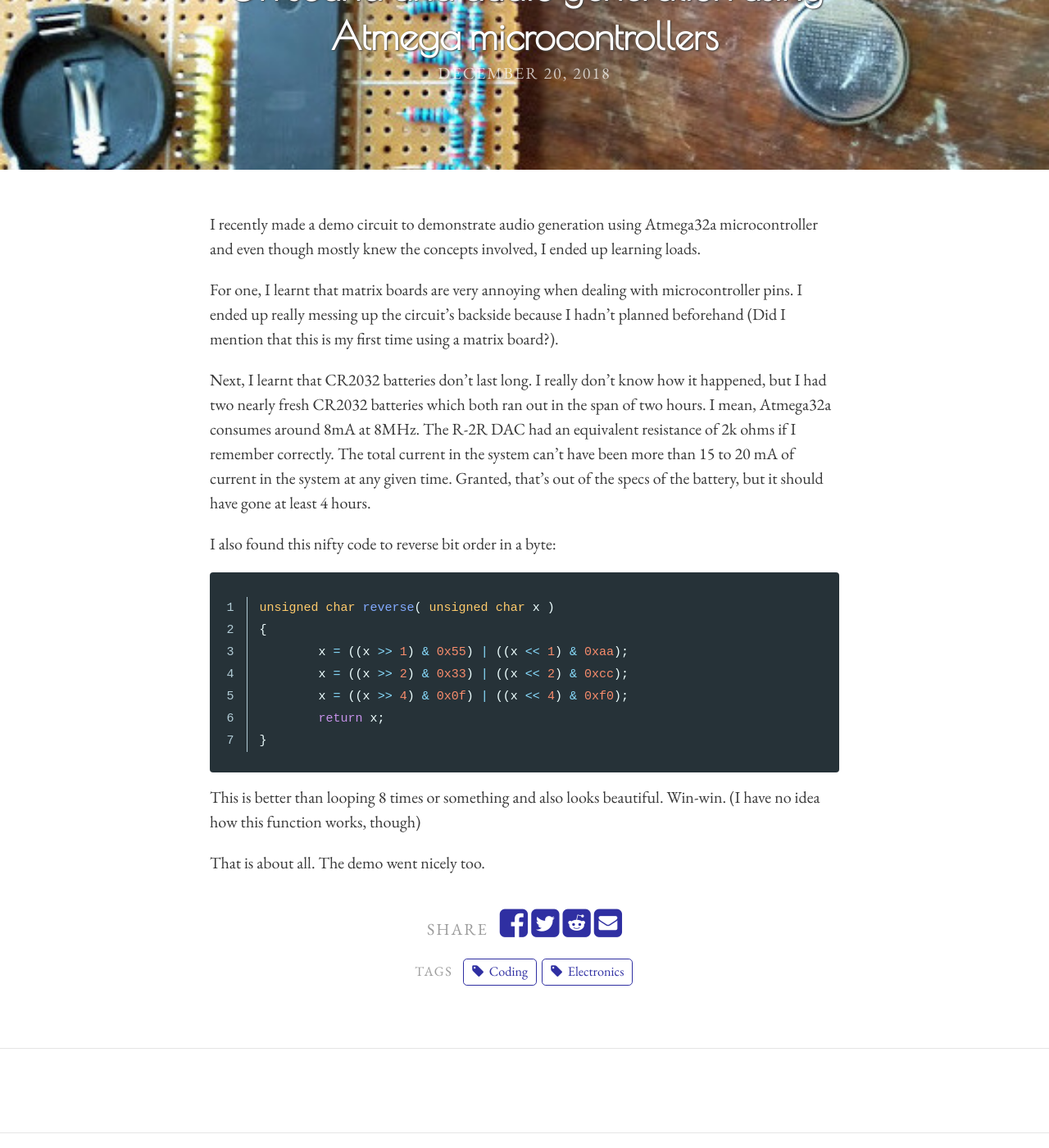
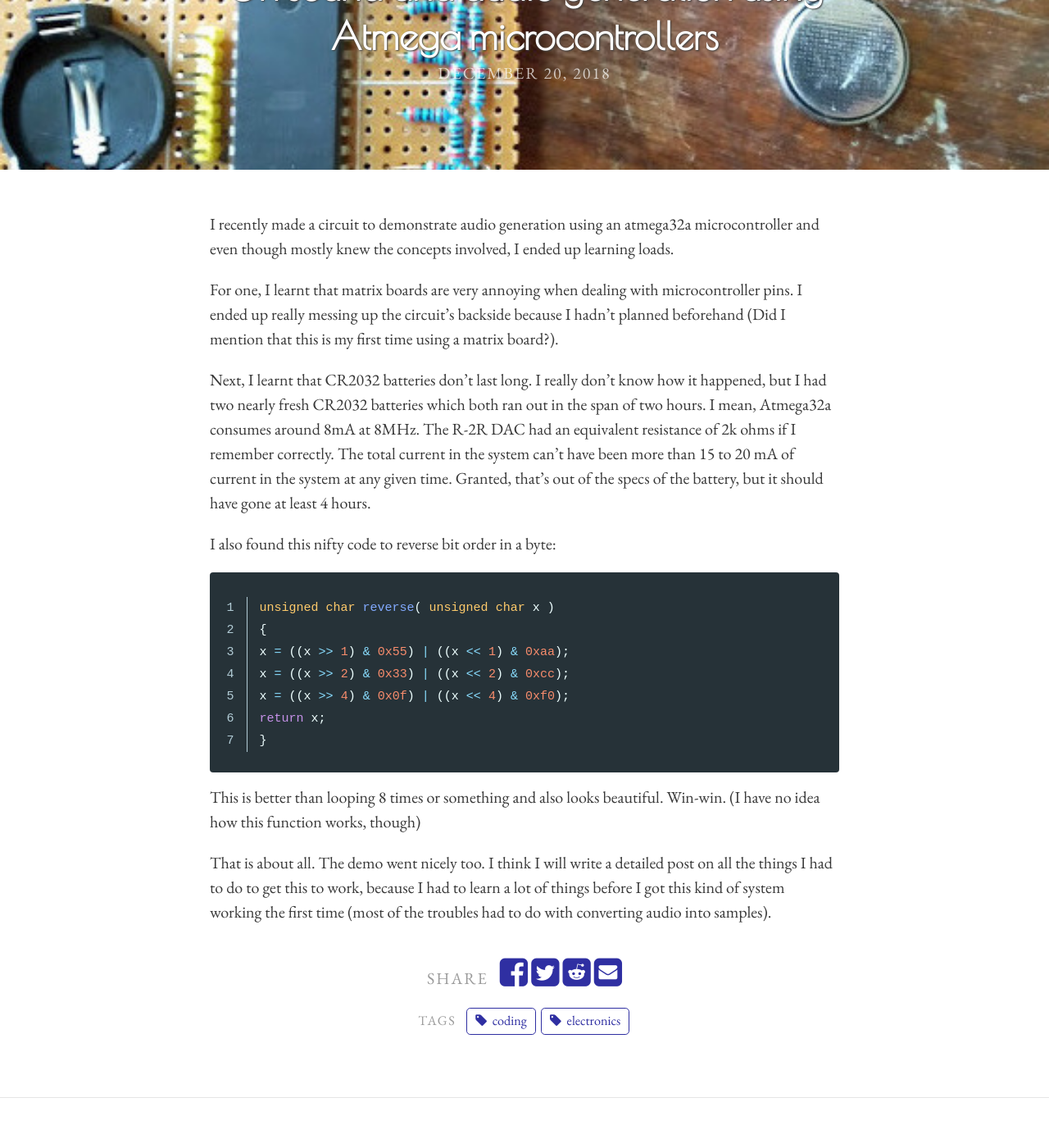
Before and after one commit to niravcodes/niravcodes.github.io, a Jekyll site: the page built from _posts/2018-12-20-on-sound-and-audio-generation-using-atmega-microcontrollers.md, in a window 1280 px wide and 1400 px high, scrolled down 222 px. Shown: the whole window at 82% size. Built offline with Jekyll 4.4.1, drawn with Linux system fonts in a browser that asks for light colours; comment, search, counter and statistics services are not loaded.

Commit message:
Update from Forestry.io - Updated 2018-12-20-on-sound-and-audio-generation-using-atmega-microcontrollers.md

```diff
--- a/_posts/2018-12-20-on-sound-and-audio-generation-using-atmega-microcontrollers.md
+++ b/_posts/2018-12-20-on-sound-and-audio-generation-using-atmega-microcontrollers.md
@@ -2,16 +2,19 @@
 layout: post
 title: On sound and audio generation using Atmega microcontrollers
 tags:
-- Electronics
-- Coding
+- electronics
+- coding
 feature-img: assets/img/oie_baNTtLXGH28C.jpg
 thumbnail: ''
 date: 2018-12-20 05:28:25 +0000
+excerpt_separator: "<!--more-->"
 
 ---
-I recently made a demo circuit to demonstrate audio generation using Atmega32a microcontroller and even though mostly knew the concepts involved, I ended up learning loads.
+I recently made a circuit to demonstrate audio generation using an atmega32a microcontroller and even though mostly knew the concepts involved, I ended up learning loads.
 
 For one, I learnt that matrix boards are very annoying when dealing with microcontroller pins. I ended up really messing up the circuit's backside because I hadn't planned beforehand (Did I mention that this is my first time using a matrix board?).
+
+<!--more-->
 
 Next, I learnt that CR2032 batteries don't last long. I really don't know how it happened, but I had two nearly fresh CR2032 batteries which both ran out in the span of two hours. I mean, Atmega32a consumes around 8mA at 8MHz. The R-2R DAC had an equivalent resistance of 2k ohms if I remember correctly. The total current in the system can't have been more than 15 to 20 mA of current in the system at any given time. Granted, that's out of the specs of the battery, but it should have gone at least 4 hours.
 
@@ -20,13 +23,13 @@ I also found this nifty code to reverse bit order in a byte:
 {% highlight c linenos %}
 unsigned char reverse( unsigned char x )
 {
- 	x = ((x >> 1) & 0x55) | ((x << 1) & 0xaa);
-   	x = ((x >> 2) & 0x33) | ((x << 2) & 0xcc);
-   	x = ((x >> 4) & 0x0f) | ((x << 4) & 0xf0);
-   	return x;
+x = ((x >> 1) & 0x55) | ((x << 1) & 0xaa);
+x = ((x >> 2) & 0x33) | ((x << 2) & 0xcc);
+x = ((x >> 4) & 0x0f) | ((x << 4) & 0xf0);
+return x;
 }
 {% endhighlight %}
 
 This is better than looping 8 times or something and also looks beautiful. Win-win. (I have no idea how this function works, though)
 
-That is about all. The demo went nicely too.
+That is about all. The demo went nicely too. I think I will write a detailed post on all the things I had to do to get this to work, because I had to learn a lot of things before I got this kind of system working the first time (most of the troubles had to do with converting audio into samples).
```
